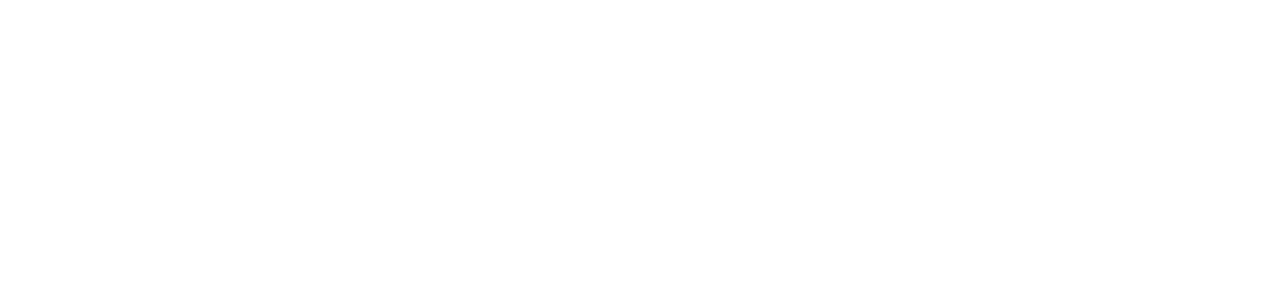
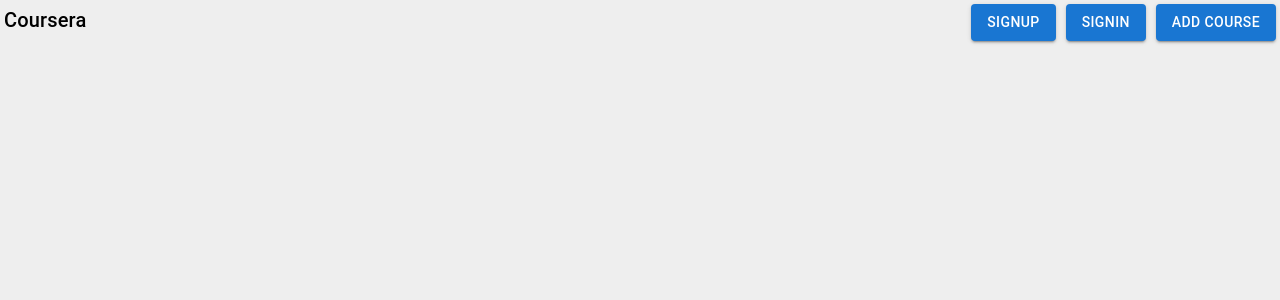
Before and after one commit to harshsrivastava05/signup-signin-using-react, a React (Vite) app in the folder course-selling/: page / in a window 1280 px wide. Before the commit this address had no page. Shown: the top 300 px of the page. Built offline with nearby package versions, Linux system fonts and the light colour scheme.

Commit message:
Update App.jsx

```diff
--- a/course-selling/src/App.jsx
+++ b/course-selling/src/App.jsx
@@ -1,26 +1,26 @@
+import { BrowserRouter as Router, Routes, Route } from 'react-router-dom';
 import Appbar from "./appbar.jsx";
 import Signin from "./signin.jsx";
+import Addcourse from "./addcourse.jsx";
 import Signup from "./signup.jsx";
-import { BrowserRouter as Router, Routes, Route } from 'react-router-dom';
 
 function App() {
+
     return (
-    <div style={{
-      height: '100vh',
-      width: "100vw",
-      backgroundColor: "#eeeeee"
-    }}>
-      <Appbar></Appbar>
+        <div style={{width: "100vw",
+            height: "100vh",
+            backgroundColor: "#eeeeee"}}
+        >
             <Router>
+                <Appbar />
                 <Routes>
-              <Route path="/signin" element={<Signin />} />
-              <Route path="/signup" element={<Signup />} />
-
-
+                <Route path="/admin/courses" element={<Addcourse />} />
+              <Route path="/admin/signin" element={<Signin />} />
+              <Route path="/admin/signup" element={<Signup />} />
                 </Routes>
             </Router>
         </div>
     );
 }
 
-export default App
+export default App;
```
Lines whose indentation alone changed are shown as unchanged.
